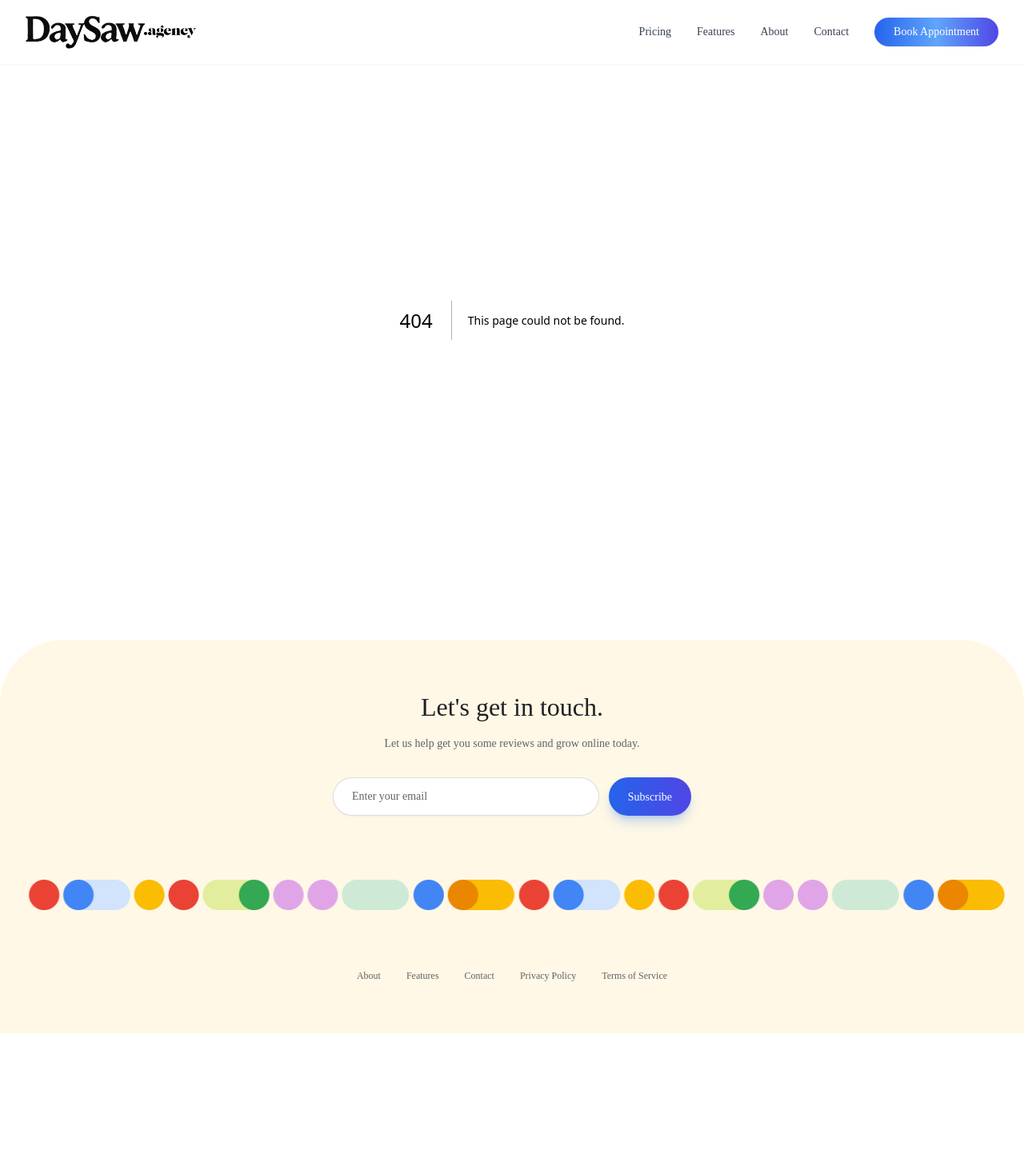
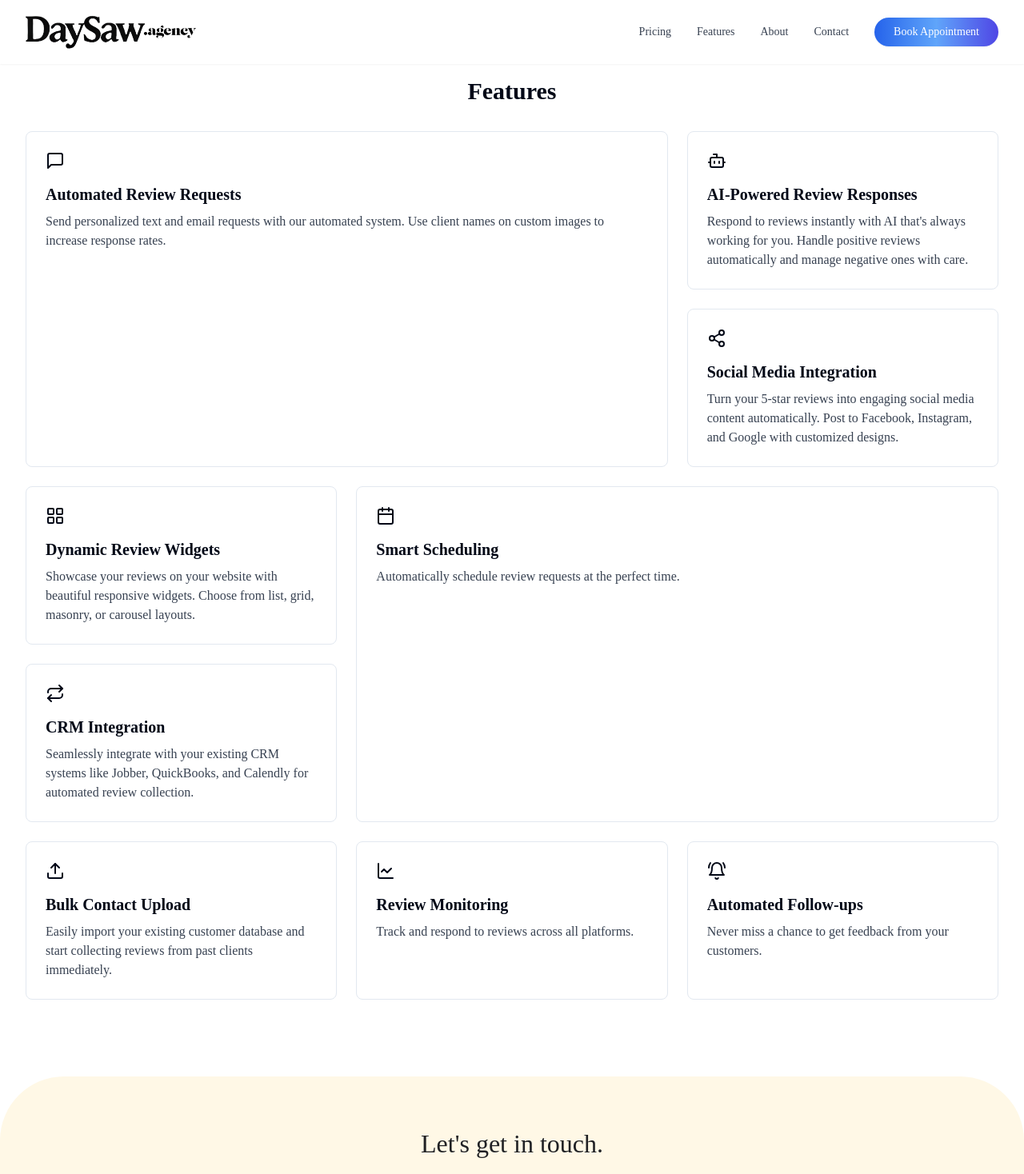
Before and after one commit to MattJD99/Cursor-DaySaw, a Next.js app: page /features in a window 1280 px wide. Before the commit this address had no page. Shown: the top 1468 px of the page at 80% size. Before the commit the page ends 1292 px from the top, so only its background shows below. Built offline with nearby package versions, Linux system fonts and the light colour scheme; a web font is replaced by a local one.

Commit message:
Add features page with bento box layout

```diff
--- /dev/null
+++ b/app/features/page.tsx
@@ -0,0 +1,122 @@
+'use client';
+
+import React from 'react';
+import {
+  MessageSquare,
+  Bot,
+  Share2,
+  LayoutGrid,
+  Calendar,
+  Repeat,
+  Upload,
+  LineChart,
+  BellRing
+} from 'lucide-react';
+
+export default function FeaturesPage() {
+  return (
+    <div className="container mx-auto py-16 sm:py-24">
+      <h2 className="text-3xl font-bold text-center mb-8">Features</h2>
+      <div className="grid grid-cols-1 md:grid-cols-2 lg:grid-cols-3 gap-6">
+        {/* Automated Review Requests */}
+        <div className="border rounded-lg p-6 lg:col-span-2 lg:row-span-2">
+          <div className="mb-4 text-2xl">
+            <MessageSquare />
+          </div>
+          <h3 className="text-xl font-semibold mb-2">Automated Review Requests</h3>
+          <p className="text-gray-700">
+            Send personalized text and email requests with our automated system. Use client names on custom images to increase response rates.
+          </p>
+        </div>
+
+        {/* AI-Powered Review Responses */}
+        <div className="border rounded-lg p-6 lg:col-span-1">
+          <div className="mb-4 text-2xl">
+            <Bot />
+          </div>
+          <h3 className="text-xl font-semibold mb-2">AI-Powered Review Responses</h3>
+          <p className="text-gray-700">
+            Respond to reviews instantly with AI that's always working for you. Handle positive reviews automatically and manage negative ones with care.
+          </p>
+        </div>
+
+        {/* Social Media Integration */}
+        <div className="border rounded-lg p-6 lg:col-span-1">
+          <div className="mb-4 text-2xl">
+            <Share2 />
+          </div>
+          <h3 className="text-xl font-semibold mb-2">Social Media Integration</h3>
+          <p className="text-gray-700">
+            Turn your 5-star reviews into engaging social media content automatically. Post to Facebook, Instagram, and Google with customized designs.
+          </p>
+        </div>
+
+        {/* Dynamic Review Widgets */}
+        <div className="border rounded-lg p-6 lg:col-span-1">
+          <div className="mb-4 text-2xl">
+            <LayoutGrid />
+          </div>
+          <h3 className="text-xl font-semibold mb-2">Dynamic Review Widgets</h3>
+          <p className="text-gray-700">
+            Showcase your reviews on your website with beautiful responsive widgets. Choose from list, grid, masonry, or carousel layouts.
+          </p>
+        </div>
+
+        {/* Smart Scheduling */}
+        <div className="border rounded-lg p-6 lg:col-span-2 lg:row-span-2">
+          <div className="mb-4 text-2xl">
+            <Calendar />
+          </div>
+          <h3 className="text-xl font-semibold mb-2">Smart Scheduling</h3>
+          <p className="text-gray-700">
+            Automatically schedule review requests at the perfect time.
+          </p>
+        </div>
+
+        {/* CRM Integration */}
+        <div className="border rounded-lg p-6 lg:col-span-1">
+          <div className="mb-4 text-2xl">
+            <Repeat />
+          </div>
+          <h3 className="text-xl font-semibold mb-2">CRM Integration</h3>
+          <p className="text-gray-700">
+            Seamlessly integrate with your existing CRM systems like Jobber, QuickBooks, and Calendly for automated review collection.
+          </p>
+        </div>
+
+        {/* Bulk Contact Upload */}
+        <div className="border rounded-lg p-6 lg:col-span-1">
+          <div className="mb-4 text-2xl">
+            <Upload />
+          </div>
+          <h3 className="text-xl font-semibold mb-2">Bulk Contact Upload</h3>
+          <p className="text-gray-700">
+            Easily import your existing customer database and start collecting reviews from past clients immediately.
+          </p>
+        </div>
+
+        {/* Review Monitoring */}
+        <div className="border rounded-lg p-6 lg:col-span-1">
+          <div className="mb-4 text-2xl">
+            <LineChart />
+          </div>
+          <h3 className="text-xl font-semibold mb-2">Review Monitoring</h3>
+          <p className="text-gray-700">
+            Track and respond to reviews across all platforms.
+          </p>
+        </div>
+
+        {/* Automated Follow-ups */}
+        <div className="border rounded-lg p-6 lg:col-span-1">
+          <div className="mb-4 text-2xl">
+            <BellRing />
+          </div>
+          <h3 className="text-xl font-semibold mb-2">Automated Follow-ups</h3>
+          <p className="text-gray-700">
+            Never miss a chance to get feedback from your customers.
+          </p>
+        </div>
+      </div>
+    </div>
+  );
+}
--- a/components/ui/features.tsx
+++ b/components/ui/features.tsx
@@ -13,7 +13,7 @@ import {
   BellRing
 } from 'lucide-react';
 import Image from 'next/image';
-import { DotsBackground } from '@/components/ui/dots-background';
+import { DotsBackground } from '@/components/ui/DotsBackground';
 
 interface Feature {
   name: string;
--- a/package.json
+++ b/package.json
@@ -3,9 +3,9 @@
   "version": "0.1.0",
   "private": true,
   "scripts": {
-    "dev": "next dev --port 3000 --hostname 0.0.0.0",
+    "dev": "next dev --port 3001 --hostname 0.0.0.0",
     "build": "next build",
-    "start": "next start --port 3000 --hostname 0.0.0.0",
+    "start": "next start --port 3001 --hostname 0.0.0.0",
     "lint": "next lint"
   },
   "dependencies": {
```
